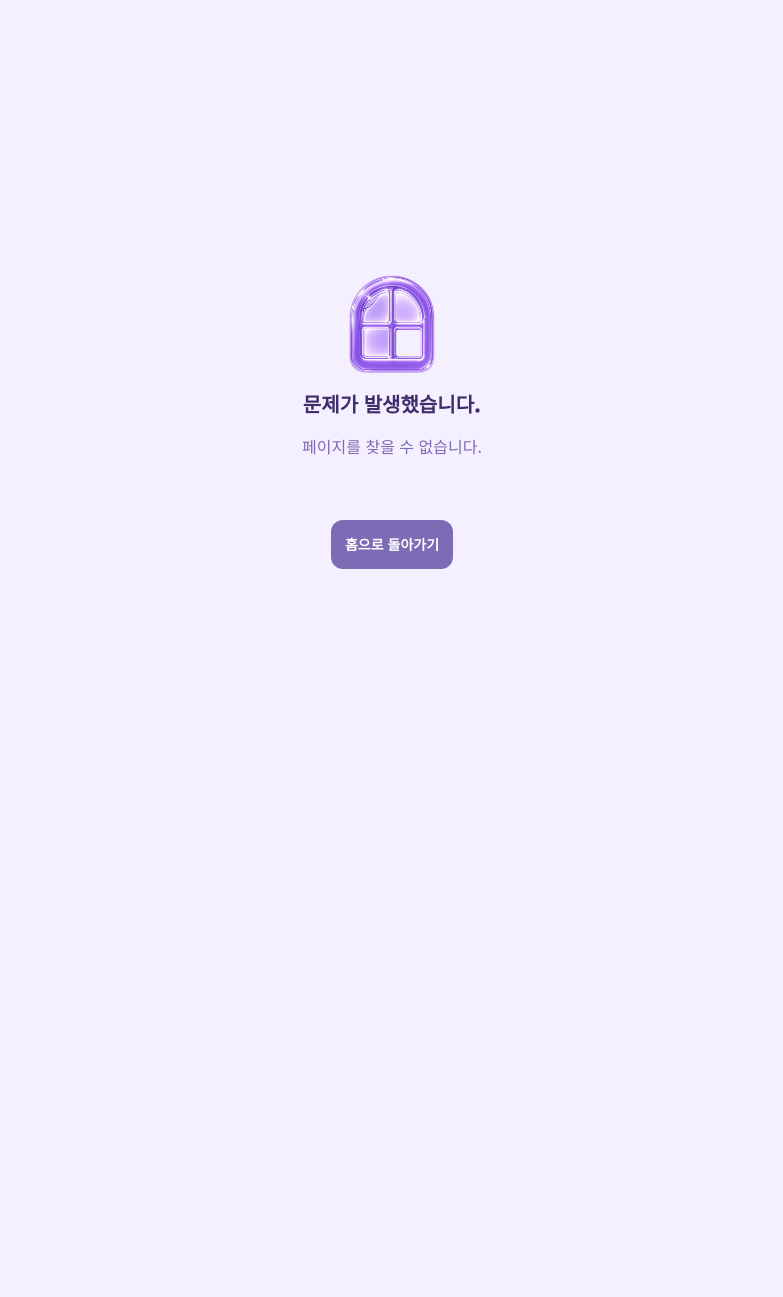
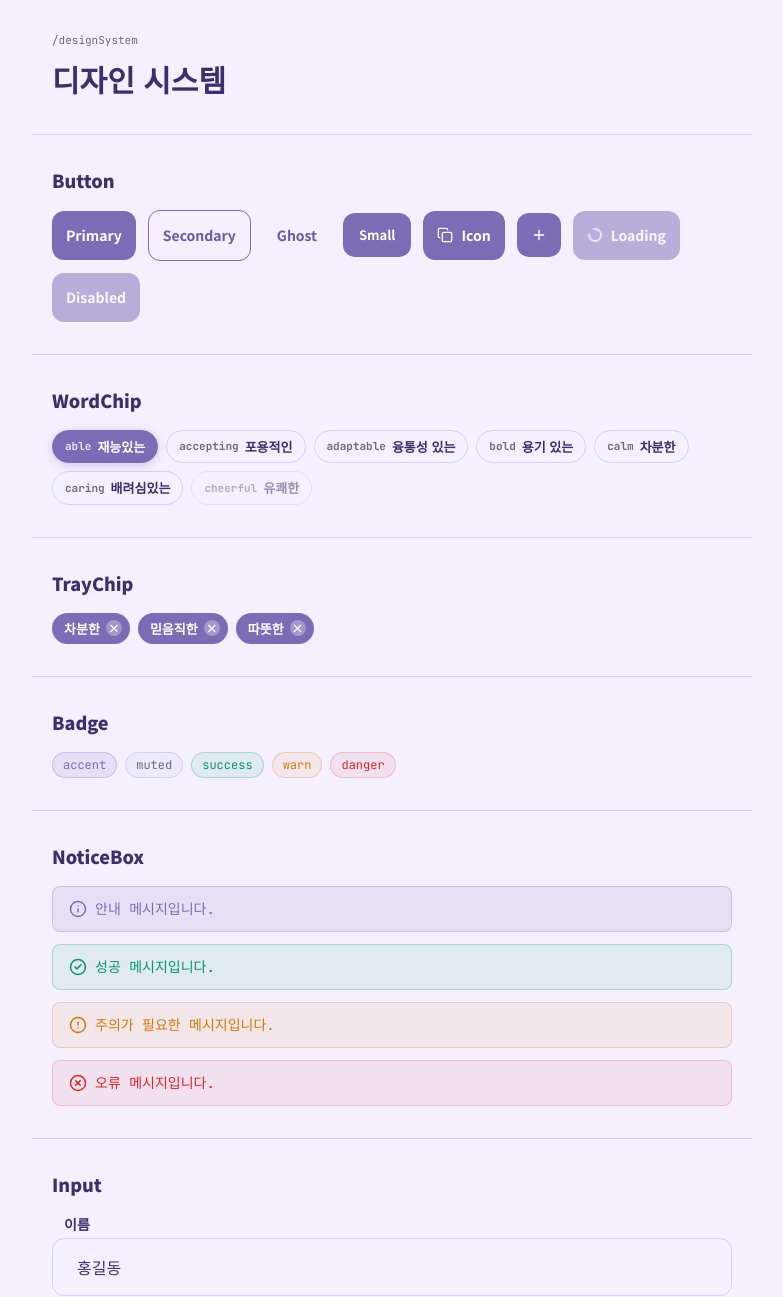
Before and after one commit to bangtori/Mirrow, a Next.js app: page /designSystem in a window 1280 px wide. Before the commit this address had no page. Shown: the top 1297 px of the page, without its empty margins (248-1031 px from the left). Before the commit the page ends 800 px from the top, so only its background shows below. Built offline with nearby package versions, Linux system fonts and the light colour scheme; a web font is replaced by a local one.

Commit message:
feat: 디자인 시스템 확인 라우트 추가

```diff
--- /dev/null
+++ b/src/app/designSystem/page.tsx
@@ -0,0 +1,166 @@
+"use client";
+
+import { Copy, Plus } from "lucide-react";
+import { useState } from "react";
+
+import Badge from "@/components/ui/Badge";
+import Button from "@/components/ui/Button";
+import Card from "@/components/ui/Card";
+import Input from "@/components/ui/Input";
+import NoticeBox from "@/components/ui/NoticeBox";
+import ResultChip from "@/components/ui/ResultChip";
+import TrayChip from "@/components/ui/TrayChip";
+import WordChip from "@/components/ui/WordChip";
+import { words } from "@/data/words";
+
+function Section({
+    title,
+    children,
+}: {
+    title: string;
+    children: React.ReactNode;
+}) {
+    return (
+        <section className="flex flex-col gap-4 border-b border-border px-5 py-8">
+            <h2 className="font-body text-heading-md font-black text-text">{title}</h2>
+            {children}
+        </section>
+    );
+}
+
+export default function DesignSystemPage() {
+    const [inputValue, setInputValue] = useState("홍길동");
+    const [selectedWordIds, setSelectedWordIds] = useState<number[]>([words[0].id]);
+    const [trayLabels, setTrayLabels] = useState(["차분한", "믿음직한", "따뜻한"]);
+
+    const sampleWords = words.slice(0, 6);
+
+    const handleWordClick = (wordId: number) => {
+        setSelectedWordIds((prev) =>
+            prev.includes(wordId)
+                ? prev.filter((id) => id !== wordId)
+                : [...prev, wordId]
+        );
+    };
+
+    const handleTrayRemove = (label: string) => {
+        setTrayLabels((prev) => prev.filter((item) => item !== label));
+    };
+
+    return (
+        <main className="mx-auto flex min-h-screen w-full max-w-[720px] flex-col bg-card text-text">
+            <header className="border-b border-border px-5 py-8">
+                <p className="font-mono text-caption-lg text-muted">/designSystem</p>
+                <h1 className="mt-2 font-body text-display-md font-black text-text">디자인 시스템</h1>
+            </header>
+
+            <Section title="Button">
+                <div className="flex flex-wrap items-center gap-3">
+                    <Button>Primary</Button>
+                    <Button variant="secondary">Secondary</Button>
+                    <Button variant="ghost">Ghost</Button>
+                    <Button size="sm">Small</Button>
+                    <Button icon={<Copy size={16} />}>Icon</Button>
+                    <Button icon={<Plus size={16} />} aria-label="추가" />
+                    <Button isLoading>Loading</Button>
+                    <Button disabled>Disabled</Button>
+                </div>
+            </Section>
+
+            <Section title="WordChip">
+                <div className="flex flex-wrap gap-2">
+                    {sampleWords.map((word) => (
+                        <WordChip
+                            key={word.id}
+                            word={word}
+                            isSelected={selectedWordIds.includes(word.id)}
+                            onClick={() => handleWordClick(word.id)}
+                        />
+                    ))}
+                    <WordChip word={words[6]} disabled />
+                </div>
+            </Section>
+
+            <Section title="TrayChip">
+                <div className="flex flex-wrap gap-2">
+                    {trayLabels.map((label) => (
+                        <TrayChip
+                            key={label}
+                            label={label}
+                            onRemove={() => handleTrayRemove(label)}
+                        />
+                    ))}
+                    {trayLabels.length === 0 && (
+                        <p className="text-body-md text-muted">선택된 칩이 없습니다.</p>
+                    )}
+                </div>
+            </Section>
+
+            <Section title="Badge">
+                <div className="flex flex-wrap gap-2">
+                    <Badge variant="accent">accent</Badge>
+                    <Badge variant="muted">muted</Badge>
+                    <Badge variant="success">success</Badge>
+                    <Badge variant="warn">warn</Badge>
+                    <Badge variant="danger">danger</Badge>
+                </div>
+            </Section>
+
+            <Section title="NoticeBox">
+                <div className="flex flex-col gap-3">
+                    <NoticeBox variant="info">안내 메시지입니다.</NoticeBox>
+                    <NoticeBox variant="success">성공 메시지입니다.</NoticeBox>
+                    <NoticeBox variant="warn">주의가 필요한 메시지입니다.</NoticeBox>
+                    <NoticeBox variant="danger">오류 메시지입니다.</NoticeBox>
+                </div>
+            </Section>
+
+            <Section title="Input">
+                <div className="flex flex-col gap-4">
+                    <Input
+                        title="이름"
+                        value={inputValue}
+                        onChange={(event) => setInputValue(event.target.value)}
+                        maxLength={10}
+                    />
+                    <Input
+                        title="오류 상태"
+                        value=""
+                        placeholder="값을 입력해주세요"
+                        error="필수 입력 항목입니다."
+                    />
+                </div>
+            </Section>
+
+            <Section title="Card">
+                <div className="grid gap-3 sm:grid-cols-2">
+                    <Card variant="default">
+                        <p className="font-bold">default</p>
+                        <p className="text-body-md text-subtext">기본 카드입니다.</p>
+                    </Card>
+                    <Card variant="accent">
+                        <p className="font-bold">accent</p>
+                        <p className="text-body-md">강조 카드입니다.</p>
+                    </Card>
+                    <Card variant="accent-dim">
+                        <p className="font-bold">accent-dim</p>
+                        <p className="text-body-md text-subtext">연한 강조 카드입니다.</p>
+                    </Card>
+                    <Card variant="border">
+                        <p className="font-bold">border</p>
+                        <p className="text-body-md text-subtext">테두리 카드입니다.</p>
+                    </Card>
+                </div>
+            </Section>
+
+            <Section title="ResultChip">
+                <div className="flex flex-wrap gap-2">
+                    <ResultChip text="높음" percent={75} />
+                    <ResultChip text="중간" percent={34} />
+                    <ResultChip text="낮음" percent={0} />
+                    <ResultChip text="없음" percent={null} />
+                </div>
+            </Section>
+        </main>
+    );
+}
```
